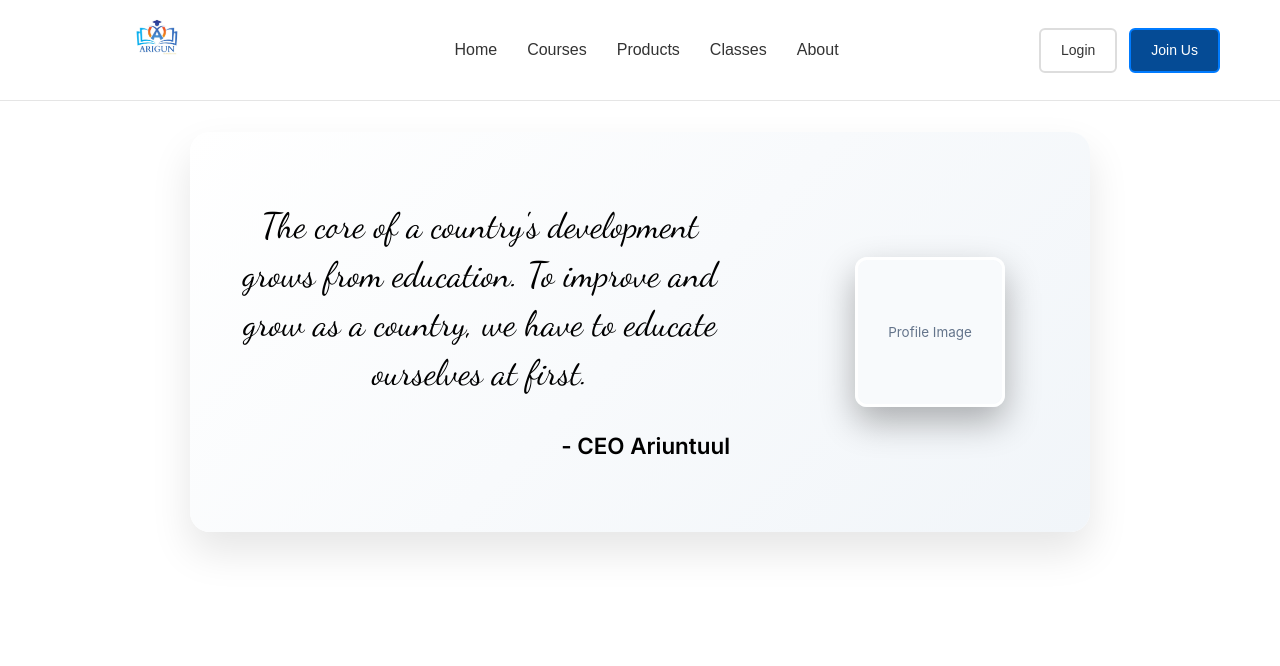
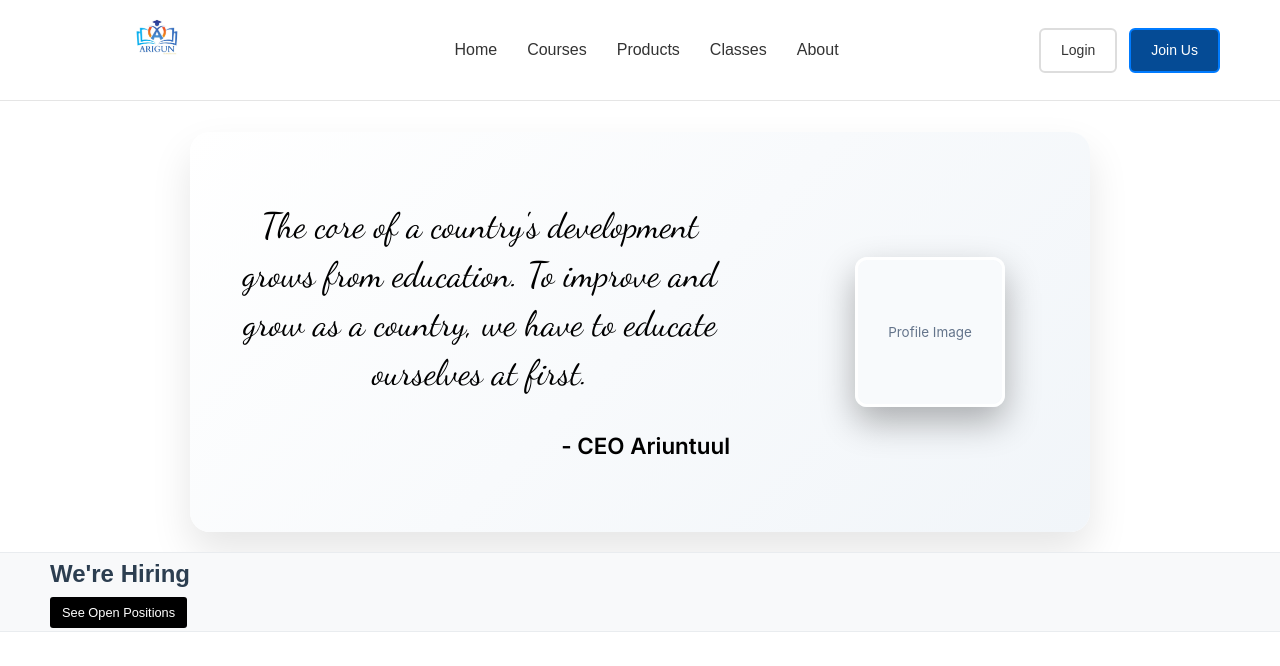
Before and after one commit to Iveel17/Arigun_frontend, a React (Vite) app: page /about in a window 1280 px wide. Shown: the top 666 px of the page. Built offline with nearby package versions, Linux system fonts and the light colour scheme.

Commit message:
added hiring

```diff
--- a/src/pages/AboutPage/AboutPage.jsx
+++ b/src/pages/AboutPage/AboutPage.jsx
@@ -2,12 +2,14 @@ import React from 'react';
 import Header from '../../components/partials/Header/Header';
 import './AboutPage.css'
 import CeoWord from './CeoWord/CeoWord';
+import Hiring from './Hiring/Hiring';
 
 const AboutPage = () => {
   return (
     <div className="aboutpage">
       <Header />
-      <CeoWord  />
+      <CeoWord />
+      <Hiring />
     </div>
   );
 };
--- /dev/null
+++ b/src/pages/AboutPage/Hiring/Hiring.css
@@ -0,0 +1,72 @@
+.hiring {
+    height: 80px;
+    background-color: #f8f9fa;
+    display: flex;
+    align-items: center;
+    border-top: 1px solid #e9ecef;
+    border-bottom: 1px solid #e9ecef;
+    width: 100vw;
+    margin-left: calc(-50vw + 50%);
+    box-sizing: border-box;
+  }
+
+  .hiring-container {
+    margin: 0 auto;
+    padding: 0 10px;
+    display: flex;
+    flex-direction: column;
+    justify-content: center;
+    align-items: flex-start;
+    width: 100%;
+    max-width: 1200px;
+    gap: 5px;
+  }
+
+  .hiring-title {
+    font-size: 1.5rem;
+    font-weight: 600;
+    color: #2c3e50;
+    margin: 0;
+  }
+
+  .hiring-button {
+    background-color: #000000;
+    color: white;
+    border: none;
+    padding: 6px 12px;
+    border-radius: 3px;
+    font-size: 0.8rem;
+    font-weight: 500;
+    cursor: pointer;
+    transition: background-color 0.3s ease;
+  }
+
+  .hiring-button:hover {
+    background-color: #333333;
+  }
+
+  .hiring-button:active {
+    transform: translateY(1px);
+  }
+
+  /* Responsive design */
+  @media (max-width: 768px) {
+    .hiring-container {
+      gap: 10px;
+      padding: 15px 20px;
+    }
+
+    .hiring {
+      height: auto;
+      min-height: 80px;
+    }
+
+    .hiring-title {
+      font-size: 1.25rem;
+    }
+
+    .hiring-button {
+      padding: 6px 12px;
+      font-size: 0.75rem;
+    }
+  }
--- /dev/null
+++ b/src/pages/AboutPage/Hiring/Hiring.jsx
@@ -0,0 +1,15 @@
+import React from 'react';
+import './Hiring.css';
+
+const Hiring = () => {
+  return (
+    <section className="hiring">
+      <div className="hiring-container">
+        <h2 className="hiring-title">We're Hiring</h2>
+        <button className="hiring-button">See Open Positions</button>
+      </div>
+    </section>
+  );
+};
+
+export default Hiring;
```
